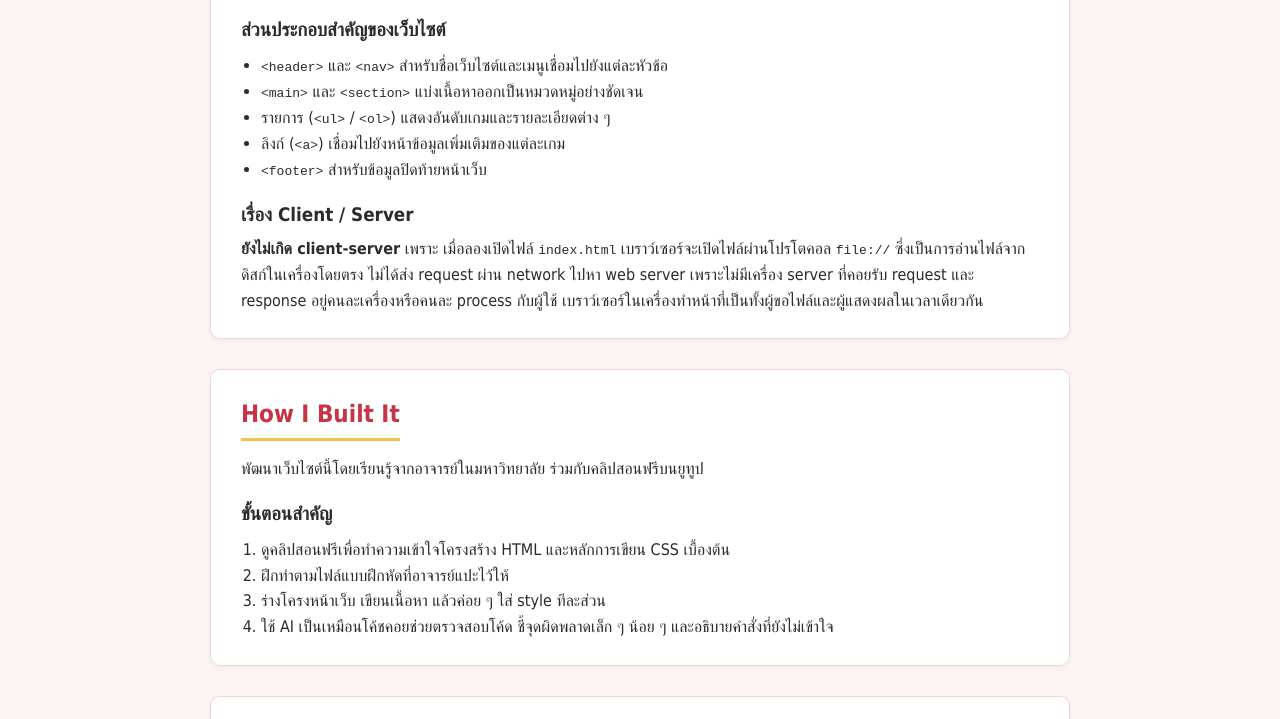
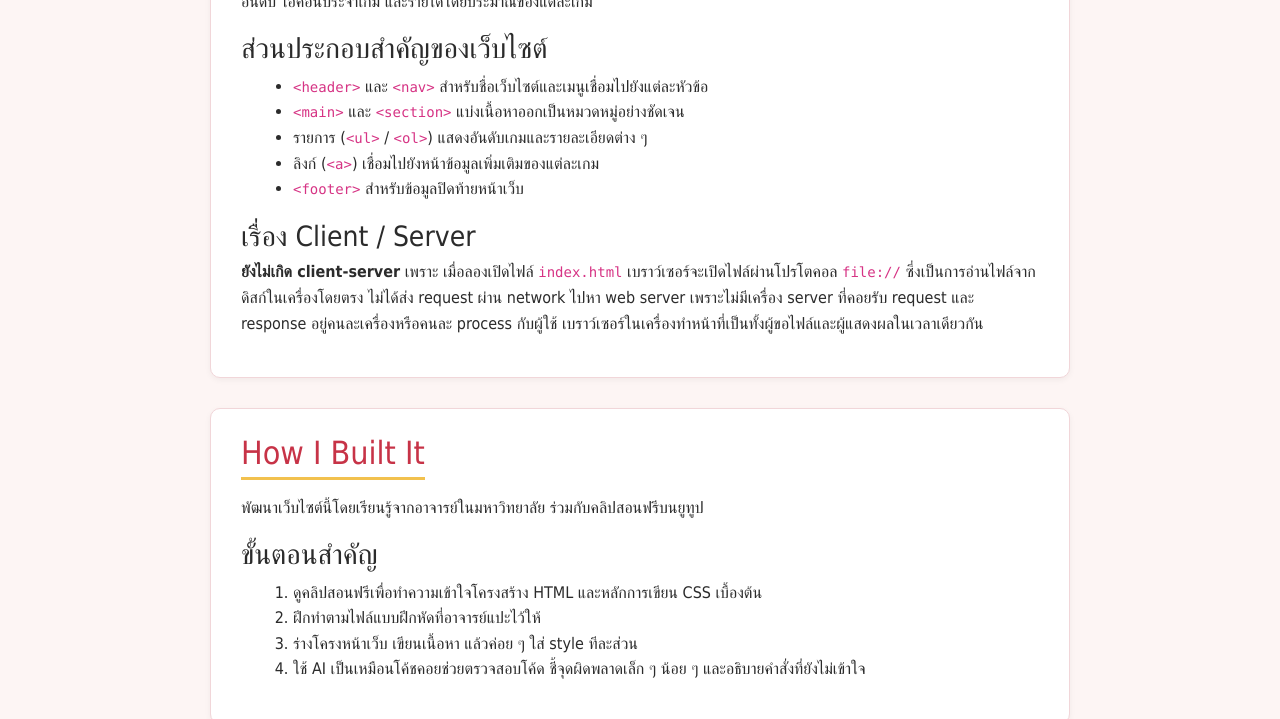
Before and after one commit to Good50357/A2_6909650357, a plain HTML site: page index.html in a window 1280 px wide. Shown: the part 642-1361 px from the top of the page. Drawn offline with nearby package versions, Linux system fonts and the light colour scheme.

Commit message:
Add Bootstrap 5 CDN link (refs #2)

```diff
--- a/index.html
+++ b/index.html
@@ -4,6 +4,8 @@
   <meta charset="UTF-8">
   <meta name="viewport" content="width=device-width, initial-scale=1.0">
   <title>My First Learning Portfolio - จิรภาส เขียวเจริญ</title>
+  <link rel="stylesheet" href="https://cdn.jsdelivr.net/npm/bootstrap@5.3.3/dist/css/bootstrap.min.css">
+  <link rel="stylesheet" href="css/style.css">
   <link rel="stylesheet" href="css/style.css">
 </head>
 <body>
```
